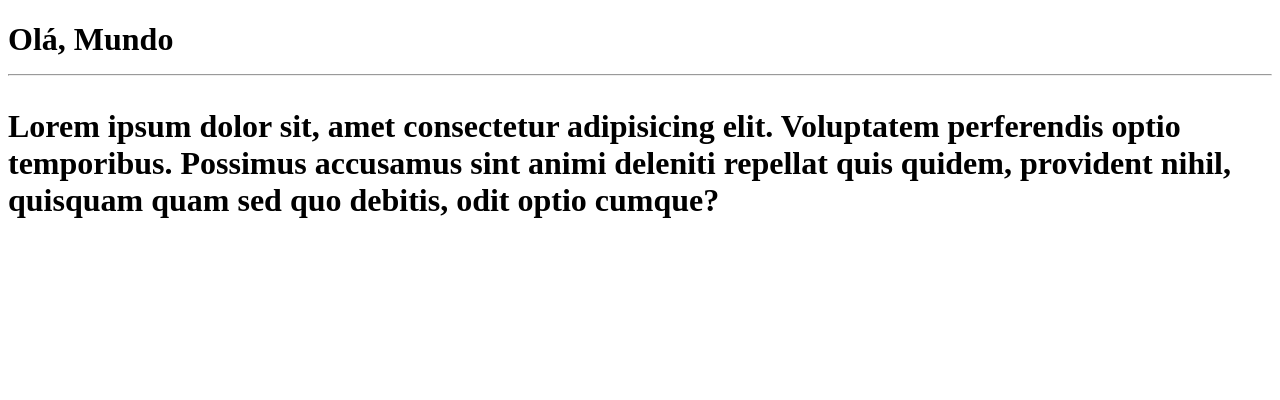
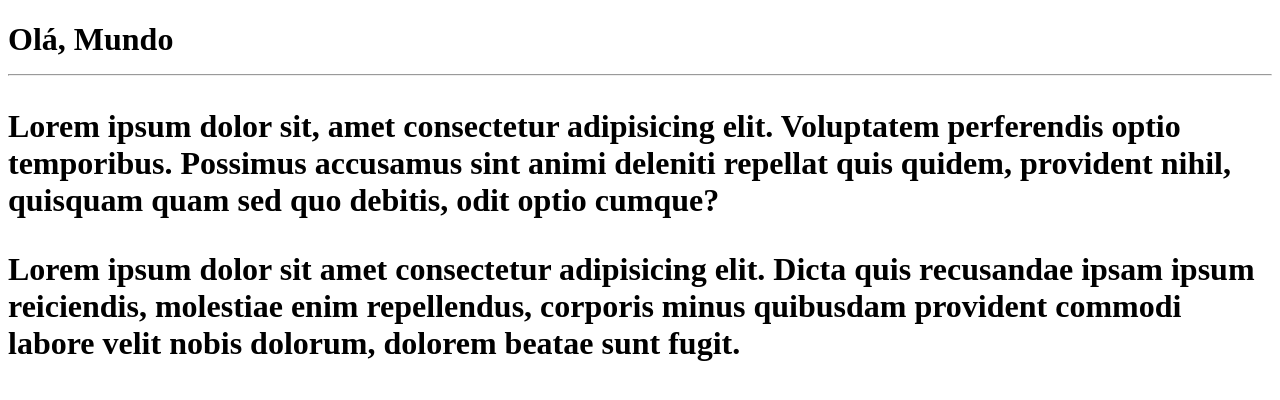
Before and after one commit to renema/Ola-Mundo-, a plain HTML site: page site-exemplo/index.html in a window 1280 px wide. Drawn offline with Linux system fonts and the light colour scheme.

Commit message:
adcionei um paragrafo

```diff
--- a/site-exemplo/index.html
+++ b/site-exemplo/index.html
@@ -9,6 +9,7 @@
     <h1>Olá, Mundo
         <hr>
         <p>Lorem ipsum dolor sit, amet consectetur adipisicing elit. Voluptatem perferendis optio temporibus. Possimus accusamus sint animi deleniti repellat quis quidem, provident nihil, quisquam quam sed quo debitis, odit optio cumque?</p>
+        <p>Lorem ipsum dolor sit amet consectetur adipisicing elit. Dicta quis recusandae ipsam ipsum reiciendis, molestiae enim repellendus, corporis minus quibusdam provident commodi labore velit nobis dolorum, dolorem beatae sunt fugit.</p>
     </h1>
 </body>
 </html>
```
